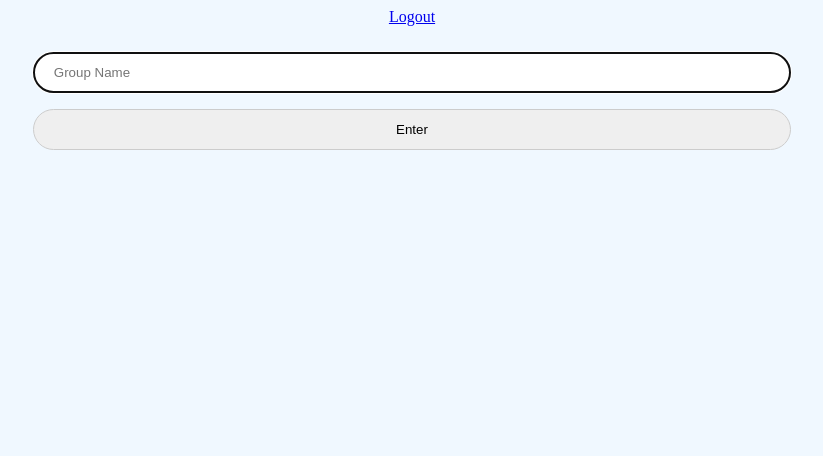
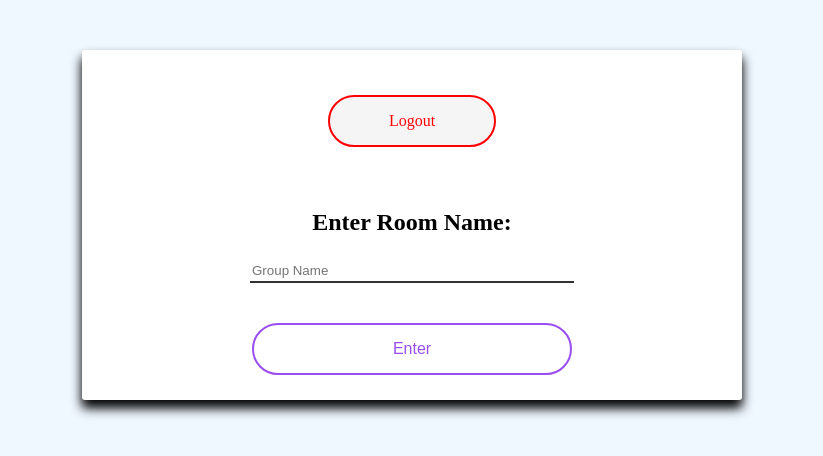
Before and after one commit to Mitraaaaa/Messenger, a Django app: page /chat/ in a window 1280 px wide. Shown: the top 456 px of the page, without its empty margins (228-1051 px from the left). Run offline with Django 4.2, Linux system fonts and the light colour scheme; a user stored in the database is signed in.

Commit message:
Some visual changes + separated js and css from html

```diff
--- a/chat/templates/roomName.html
+++ b/chat/templates/roomName.html
@@ -1,65 +1,23 @@
 <!DOCTYPE html>
+{% load static%}
 <html>
 <head>
     <meta charset="utf-8"/>
     <title>Chat Room</title>
-    <style>
-
-
-body {
-    text-align: center;
-    background-color: aliceblue;
-}
-
-button {
-  background-color: #04AA6D;
-  color: white;
-  padding: 14px 20px;
-  margin: 8px 0;
-  border: none;
-  border-radius: 30px;
-  cursor: pointer;
-  width: 100%;
-}
-
-button:hover {
-    opacity: 0.8;
-}
-
-input{
-        width: 60%;
-        padding: 12px 20px;
-        margin: 8px 0;
-        display: inline-block;
-        border: 1px solid #ccc;
-        border-radius: 30px;
-        box-sizing: border-box;
-  }
-
-    </style>
+    <link rel="stylesheet" href="{% static 'style.css' %}" type="text/css">
 </head>
 <body>
-    {% if request.user.is_authenticated  %}
-    <center>
-      <a href = "{% url 'logout-user' %}">Logout</a>
-    </center>
-    {% endif %}
-    <br>
-    <input id="room-name-input" type="text" size="100" placeholder="Group Name"><br>
-    <input id="room-name-submit" type="button" value="Enter">
-
-    <script>
-        document.querySelector('#room-name-input').focus();
-        document.querySelector('#room-name-input').onkeyup = function(e) {
-            if (e.keyCode === 13) {  // enter, return
-                document.querySelector('#room-name-submit').click();
-            }
-        };
-
-        document.querySelector('#room-name-submit').onclick = function(e) {
-            var roomName = document.querySelector('#room-name-input').value;
-            window.location.pathname = '/chat/' + roomName + '/';
-        };
-    </script>
+    <div class="container">
+        {% if request.user.is_authenticated  %}
+        <center>
+          <a class = "leave" href = "{% url 'logout-user' %}">Logout</a>
+        </center>
+        {% endif %}
+        <br>
+        <h3 class="heading">Enter Room Name: </h3>
+        <input class="textinp" id="room-name-input" type="text" size="100" placeholder="Group Name"><br>
+        <input class="btn" id="room-name-submit" type="button" value="Enter">
+    </div>
+    <script src = "{% static 'roomName.js' %}"></script>
 </body>
 </html>
--- /dev/null
+++ b/static/roomName.js
@@ -0,0 +1,11 @@
+document.querySelector('#room-name-input').focus();
+document.querySelector('#room-name-input').onkeyup = function(e) {
+    if (e.keyCode === 13) {  // enter, return
+        document.querySelector('#room-name-submit').click();
+    }
+};
+
+document.querySelector('#room-name-submit').onclick = function(e) {
+    var roomName = document.querySelector('#room-name-input').value;
+    window.location.pathname = '/chat/' + roomName + '/';
+};
--- /dev/null
+++ b/static/style.css
@@ -0,0 +1,97 @@
+@import url(https://fonts.googleapis.com/css2?family=Work+Sans:wght@200&display=swap);
+@import url(https://fonts.googleapis.com/css2?family=Poppins&display=swap);
+
+body {
+    text-align: center;
+    background-color: aliceblue;
+}
+
+.container {
+    width: 50vw;
+    margin: 50px auto;
+    padding: 25px 10px;
+    background-color: #fff;
+    border-radius: 3px;
+    text-align: center;
+    box-shadow: 0 8px 12px rgba(0, 0, 0, 5), 0 6px 8px rgba(0, 0, 0, 0.22);
+}
+
+.heading {
+    font-weight: 'Work Sans', sans-serif;
+    font-size: 1.5rem;
+}
+
+.textinp {
+    border: none;
+    border-bottom: 2px solid #ddd;
+    line-height: 1.2rem;
+    transition: 0.3s;
+    margin-bottom: 40px;
+    width: 50%;
+}
+
+.textinp:focus {
+    outline: none;
+    border-bottom: 2px solid #333;
+    transition: 0.3s;
+}
+
+.btn {
+    background-color: white;
+    color: #9a4ef1;
+    border: 0.16em solid #9a4ef1;
+    border-radius: 2em;
+    padding: 15px 32px;
+    text-align: center;
+    text-decoration: none;
+    display: inline-block;
+    font-size: 16px;
+    cursor: pointer;
+    transition: 0.3s;
+    width: 50%;
+}
+
+.btn:hover {
+    background-color: #9a4ef1;
+    color: white;
+    transition: 0.3s;
+}
+
+.emptyText {
+    font-family: 'Work Sans', sans-serif;
+    font-size: 1.5rem;
+}
+
+.message {
+    background-color: #71aeeb;
+    color: white;
+    width: 25%;
+    padding: 8px;
+    border-radius: 2em;
+    margin: 15px 0px;
+    font-family: 'Poppins', sans-serif;
+    font-size: small;
+}
+
+.leave {
+    background-color: #f5f5f5;
+    border-color: red;
+    color: red;
+    border: 0.16em solid red;
+    border-radius: 2em;
+    padding: 15px 32px;
+    text-align: center;
+    text-decoration: none;
+    display: inline-block;
+    font-size: 16px;
+    cursor: pointer;
+    transition: 0.3s;
+    width: 100px;
+    margin: 20px;
+}
+
+.leave:hover {
+    background-color: red;
+    color: white;
+    transition: 0.3s;
+}
```
Also changed, not shown: chat/consumers.py (+7 -0 lines), chat/templates/room.html (+15 -95 lines), static/room.js (added, +57 -0 lines), db.sqlite3.
